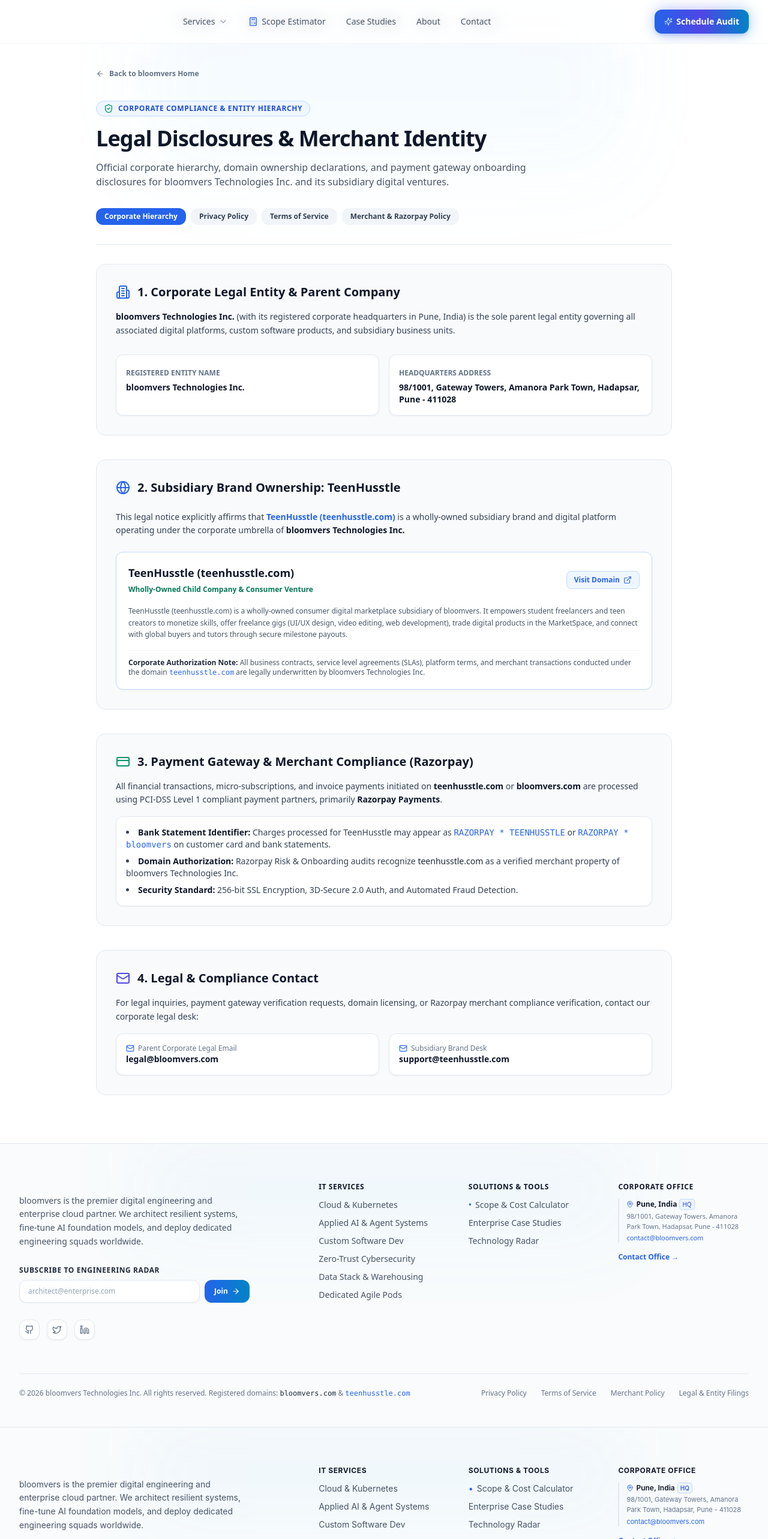
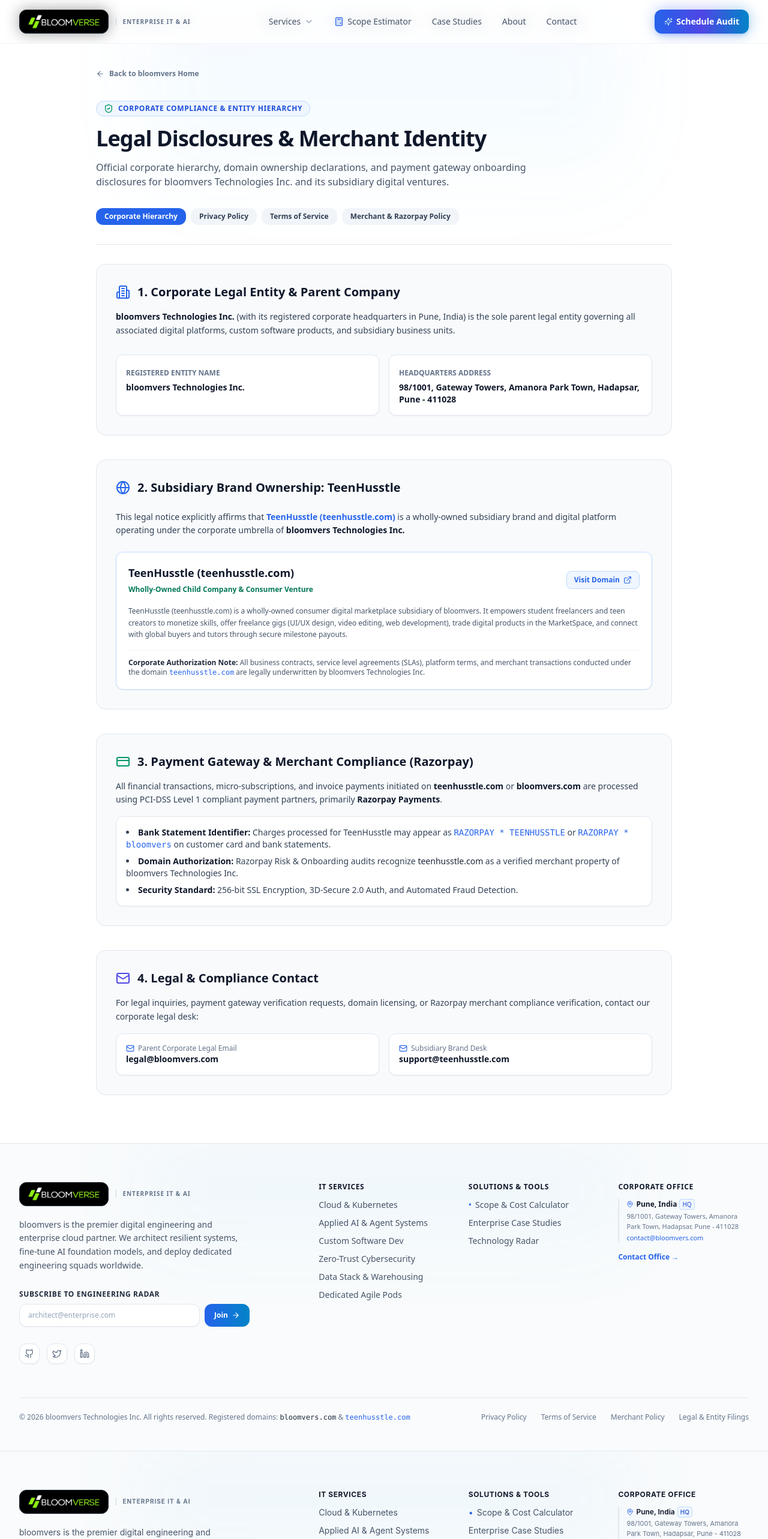
Before and after one commit to AshwetKini/bloomverse, a Next.js app: page /legal in a window 1280 px wide. Shown: the top 2566 px of the page at 60% size. Built offline with nearby package versions, Linux system fonts and the light colour scheme.

Commit message:
your message

```diff
--- a/components/layout/Footer.tsx
+++ b/components/layout/Footer.tsx
@@ -2,7 +2,7 @@
 
 import React, { useState } from 'react';
 import Link from 'next/link';
-import { bloomversLogo } from '../ui/bloomversLogo';
+import { BloomversLogo } from '../ui/BloomversLogo';
 import { officeLocations } from '@/data/companyData';
 import {
   ArrowRight,
@@ -34,7 +34,7 @@ export const Footer: React.FC = () => {
         <div className="grid grid-cols-1 md:grid-cols-2 lg:grid-cols-5 gap-10 lg:gap-8 mb-14">
           {/* Brand & Newsletter Column */}
           <div className="lg:col-span-2 space-y-5">
-            <bloomversLogo showTagline={true} />
+            <BloomversLogo showTagline={true} />
             <p className="text-slate-600 text-sm max-w-sm leading-relaxed">
               bloomvers is the premier digital engineering and enterprise cloud partner. We architect resilient systems, fine-tune AI foundation models, and deploy dedicated engineering squads worldwide.
             </p>
--- a/components/layout/Navbar.tsx
+++ b/components/layout/Navbar.tsx
@@ -3,7 +3,7 @@
 import React, { useState, useEffect } from 'react';
 import Link from 'next/link';
 import { usePathname } from 'next/navigation';
-import { bloomversLogo } from '../ui/bloomversLogo';
+import { BloomversLogo } from '../ui/BloomversLogo';
 import { ConsultationModal } from '../contact/ConsultationModal';
 import {
   Menu,
@@ -47,7 +47,7 @@ export const Navbar: React.FC = () => {
         <div className="max-w-7xl mx-auto px-4 sm:px-6 lg:px-8">
           <div className="flex items-center justify-between">
             {/* Logo */}
-            <bloomversLogo showTagline={true} />
+            <BloomversLogo showTagline={true} />
 
             {/* Desktop Navigation Links */}
             <nav className="hidden lg:flex items-center gap-1 xl:gap-1.5">
--- a/components/ui/BloomverseLogo.tsx
+++ b/components/ui/BloomversLogo.tsx
@@ -10,7 +10,7 @@ interface LogoProps {
   size?: 'sm' | 'md' | 'lg';
 }
 
-export const bloomversLogo: React.FC<LogoProps> = ({
+export const BloomversLogo: React.FC<LogoProps> = ({
   className = '',
   showTagline = false,
   size = 'md'
```
